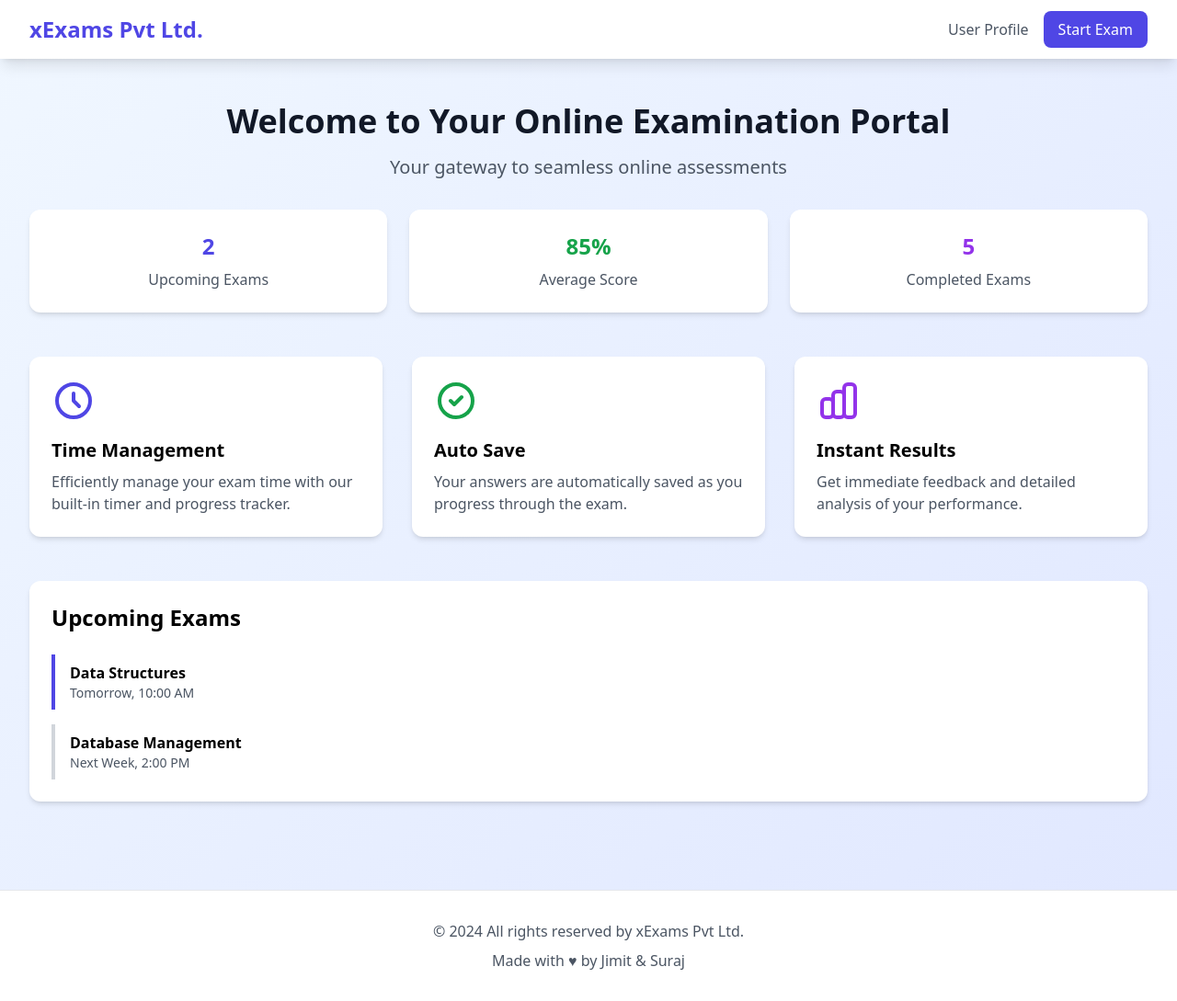
After one commit to jimitk21/xExams_OnlineExamPortal, a Python web app: template template/welcome.html in a window 1280 px wide. The commit adds this page. Shown: the whole page at 92% size. Run offline with Jinja, Linux system fonts and the light colour scheme; the template is opened without the code that fills it, so the values that code supplies are empty; some libraries are stand-ins or nearby versions.

Commit message:
welcome.html added

```diff
--- /dev/null
+++ b/template/welcome.html
@@ -0,0 +1,140 @@
+<!DOCTYPE html>
+<html lang="en">
+<head>
+    <meta charset="UTF-8">
+    <meta name="viewport" content="width=device-width, initial-scale=1.0">
+    <title>Welcome to xExams</title>
+    <script src="https://cdn.tailwindcss.com"></script>
+    <link rel="stylesheet" href="https://cdnjs.cloudflare.com/ajax/libs/animate.css/4.1.1/animate.min.css">
+    <style>
+        .gradient-bg {
+            background: linear-gradient(135deg, #f0f7ff 0%, #e0e7ff 100%);
+        }
+        .card-hover {
+            transition: all 0.3s ease;
+        }
+        .card-hover:hover {
+            transform: translateY(-5px);
+            box-shadow: 0 10px 20px rgba(0,0,0,0.1);
+        }
+        .animate-float {
+            animation: float 3s ease-in-out infinite;
+        }
+        @keyframes float {
+            0% { transform: translateY(0px); }
+            50% { transform: translateY(-10px); }
+            100% { transform: translateY(0px); }
+        }
+    </style>
+</head>
+<body class="gradient-bg min-h-screen">
+    <!-- Navigation -->
+    <nav class="bg-white shadow-lg">
+        <div class="max-w-7xl mx-auto px-4 sm:px-6 lg:px-8">
+            <div class="flex justify-between h-16">
+                <div class="flex items-center">
+                    <h1 class="text-2xl font-bold text-indigo-600">xExams Pvt Ltd.</h1>
+                </div>
+                <div class="flex items-center space-x-4">
+                    <button class="text-gray-600 hover:text-indigo-600">User Profile</button>
+                    <button class="bg-indigo-600 text-white px-4 py-2 rounded-lg hover:bg-indigo-700">
+                        Start Exam
+                    </button>
+                </div>
+            </div>
+        </div>
+    </nav>
+
+    <!-- Hero Section -->
+    <div class="max-w-7xl mx-auto px-4 sm:px-6 lg:px-8 py-12">
+        <div class="text-center animate__animated animate__fadeIn">
+            <h2 class="text-4xl font-bold text-gray-900 mb-4">
+                Welcome to Your Online Examination Portal
+            </h2>
+            <p class="text-xl text-gray-600 mb-8">
+                Your gateway to seamless online assessments
+            </p>
+        </div>
+
+        <!-- Quick Stats -->
+        <div class="grid grid-cols-1 md:grid-cols-3 gap-6 mb-12">
+            <div class="bg-white p-6 rounded-xl shadow-md card-hover animate__animated animate__fadeInUp">
+                <div class="text-center">
+                    <div class="text-2xl font-bold text-indigo-600 mb-2">2</div>
+                    <div class="text-gray-600">Upcoming Exams</div>
+                </div>
+            </div>
+            <div class="bg-white p-6 rounded-xl shadow-md card-hover animate__animated animate__fadeInUp" style="animation-delay: 0.2s">
+                <div class="text-center">
+                    <div class="text-2xl font-bold text-green-600 mb-2">85%</div>
+                    <div class="text-gray-600">Average Score</div>
+                </div>
+            </div>
+            <div class="bg-white p-6 rounded-xl shadow-md card-hover animate__animated animate__fadeInUp" style="animation-delay: 0.4s">
+                <div class="text-center">
+                    <div class="text-2xl font-bold text-purple-600 mb-2">5</div>
+                    <div class="text-gray-600">Completed Exams</div>
+                </div>
+            </div>
+        </div>
+
+        <!-- Features Section -->
+        <div class="grid grid-cols-1 md:grid-cols-2 lg:grid-cols-3 gap-8 mb-12">
+            <div class="bg-white p-6 rounded-xl shadow-md card-hover">
+                <div class="text-indigo-600 mb-4">
+                    <svg class="w-12 h-12" fill="none" stroke="currentColor" viewBox="0 0 24 24">
+                        <path stroke-linecap="round" stroke-linejoin="round" stroke-width="2" d="M12 8v4l3 3m6-3a9 9 0 11-18 0 9 9 0 0118 0z"></path>
+                    </svg>
+                </div>
+                <h3 class="text-xl font-semibold mb-2">Time Management</h3>
+                <p class="text-gray-600">Efficiently manage your exam time with our built-in timer and progress tracker.</p>
+            </div>
+
+            <div class="bg-white p-6 rounded-xl shadow-md card-hover">
+                <div class="text-green-600 mb-4">
+                    <svg class="w-12 h-12" fill="none" stroke="currentColor" viewBox="0 0 24 24">
+                        <path stroke-linecap="round" stroke-linejoin="round" stroke-width="2" d="M9 12l2 2 4-4m6 2a9 9 0 11-18 0 9 9 0 0118 0z"></path>
+                    </svg>
+                </div>
+                <h3 class="text-xl font-semibold mb-2">Auto Save</h3>
+                <p class="text-gray-600">Your answers are automatically saved as you progress through the exam.</p>
+            </div>
+
+            <div class="bg-white p-6 rounded-xl shadow-md card-hover">
+                <div class="text-purple-600 mb-4">
+                    <svg class="w-12 h-12" fill="none" stroke="currentColor" viewBox="0 0 24 24">
+                        <path stroke-linecap="round" stroke-linejoin="round" stroke-width="2" d="M9 19v-6a2 2 0 00-2-2H5a2 2 0 00-2 2v6a2 2 0 002 2h2a2 2 0 002-2zm0 0V9a2 2 0 012-2h2a2 2 0 012 2v10m-6 0a2 2 0 002 2h2a2 2 0 002-2m0 0V5a2 2 0 012-2h2a2 2 0 012 2v14a2 2 0 01-2 2h-2a2 2 0 01-2-2z"></path>
+                    </svg>
+                </div>
+                <h3 class="text-xl font-semibold mb-2">Instant Results</h3>
+                <p class="text-gray-600">Get immediate feedback and detailed analysis of your performance.</p>
+            </div>
+        </div>
+
+        <!-- Upcoming Exams Section -->
+        <div class="bg-white rounded-xl shadow-md p-6 mb-12">
+            <h3 class="text-2xl font-bold mb-6">Upcoming Exams</h3>
+            <div class="space-y-4">
+                <div class="border-l-4 border-indigo-600 pl-4 py-2">
+                    <div class="font-semibold">Data Structures</div>
+                    <div class="text-sm text-gray-600">Tomorrow, 10:00 AM</div>
+                </div>
+                <div class="border-l-4 border-gray-300 pl-4 py-2">
+                    <div class="font-semibold">Database Management</div>
+                    <div class="text-sm text-gray-600">Next Week, 2:00 PM</div>
+                </div>
+            </div>
+        </div>
+    </div>
+
+    <!-- Footer -->
+    <footer class="bg-white border-t">
+        <div class="max-w-7xl mx-auto px-4 sm:px-6 lg:px-8 py-8">
+            <div class="text-center text-gray-600">
+                <p>© 2024 All rights reserved by xExams Pvt Ltd.</p>
+                <p class="mt-2">Made with ♥ by Jimit & Suraj</p>
+            </div>
+        </div>
+    </footer>
+</body>
+</html>
```
Also changed, not shown: template/login.html (+16 -11 lines).
